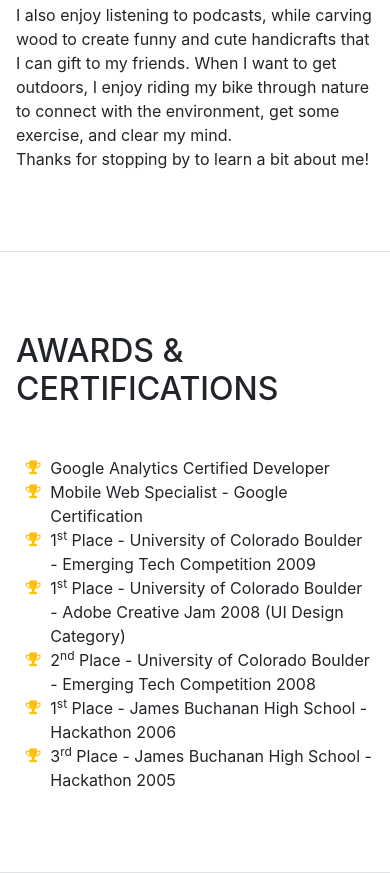
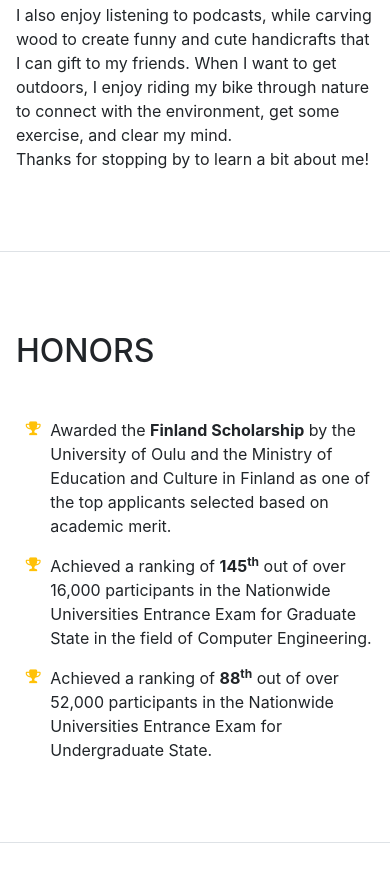
Before and after one commit to mhmohammadirad/mhmohammadirad.github.io, a website with bundled scripts: page index.html in a window 390 px wide. Shown: the part 4928-5801 px from the top of the page. After the commit the page ends 5771 px from the top, so only its background shows below. Built offline with nearby package versions, Linux system fonts and the light colour scheme; a web font is replaced by a local one.

Commit message:
honors added

```diff
--- a/index.html
+++ b/index.html
@@ -56,7 +56,7 @@
             <a class="nav-link js-scroll-trigger" href="#interests">Interests</a>
           </li>
           <li class="nav-item">
-            <a class="nav-link js-scroll-trigger" href="#awards">Awards</a>
+            <a class="nav-link js-scroll-trigger" href="#honors">Honors</a>
           </li>
         </ul>
       </div>
@@ -336,37 +336,24 @@
         </div>
       </section>
 
-      <section class="resume-section p-3 p-lg-5 d-flex flex-column" id="awards">
+      <section class="resume-section p-3 p-lg-5 d-flex flex-column" id="honors">
         <div class="my-auto">
-          <h2 class="mb-5">Awards &amp; Certifications</h2>
+          <h2 class="mb-5">Honors</h2>
           <ul class="fa-ul mb-0">
             <li>
               <i class="fa-li fa fa-trophy text-warning"></i>
-              Google Analytics Certified Developer</li>
+              Awarded the <b>Finland Scholarship</b> by the University of Oulu and the Ministry of Education and Culture in Finland as one of the top applicants selected based on academic merit.
+            </li>
+            <p></p>
             <li>
               <i class="fa-li fa fa-trophy text-warning"></i>
-              Mobile Web Specialist - Google Certification</li>
+              Achieved a ranking of <b>145<sup>th</sup></b> out of over 16,000 participants in the Nationwide Universities Entrance Exam for Graduate State in the field of Computer Engineering.
+            </li>
+            <p></p>
             <li>
               <i class="fa-li fa fa-trophy text-warning"></i>
-              1<sup>st</sup>
-              Place - University of Colorado Boulder - Emerging Tech Competition 2009</li>
-            <li>
-              <i class="fa-li fa fa-trophy text-warning"></i>
-              1<sup>st</sup>
-              Place - University of Colorado Boulder - Adobe Creative Jam 2008 (UI Design Category)</li>
-            <li>
-              <i class="fa-li fa fa-trophy text-warning"></i>
-              2<sup>nd</sup>
-              Place - University of Colorado Boulder - Emerging Tech Competition 2008</li>
-            <li>
-            <li>
-              <i class="fa-li fa fa-trophy text-warning"></i>
-              1<sup>st</sup>
-              Place - James Buchanan High School - Hackathon 2006</li>
-            <li>
-              <i class="fa-li fa fa-trophy text-warning"></i>
-              3<sup>rd</sup>
-              Place - James Buchanan High School - Hackathon 2005</li>
+              Achieved a ranking of <b>88<sup>th</sup></b> out of over 52,000 participants in the Nationwide Universities Entrance Exam for Undergraduate State.
+            </li>
           </ul>
         </div>
       </section>
@@ -387,7 +374,5 @@
 
 </html>
 
-<!-- TODO: interests -->
-<!-- TODO: honors -->
 <!-- TODO: skills should be summarized and selected -->
 <!-- TODO: link for organizations -->
```
